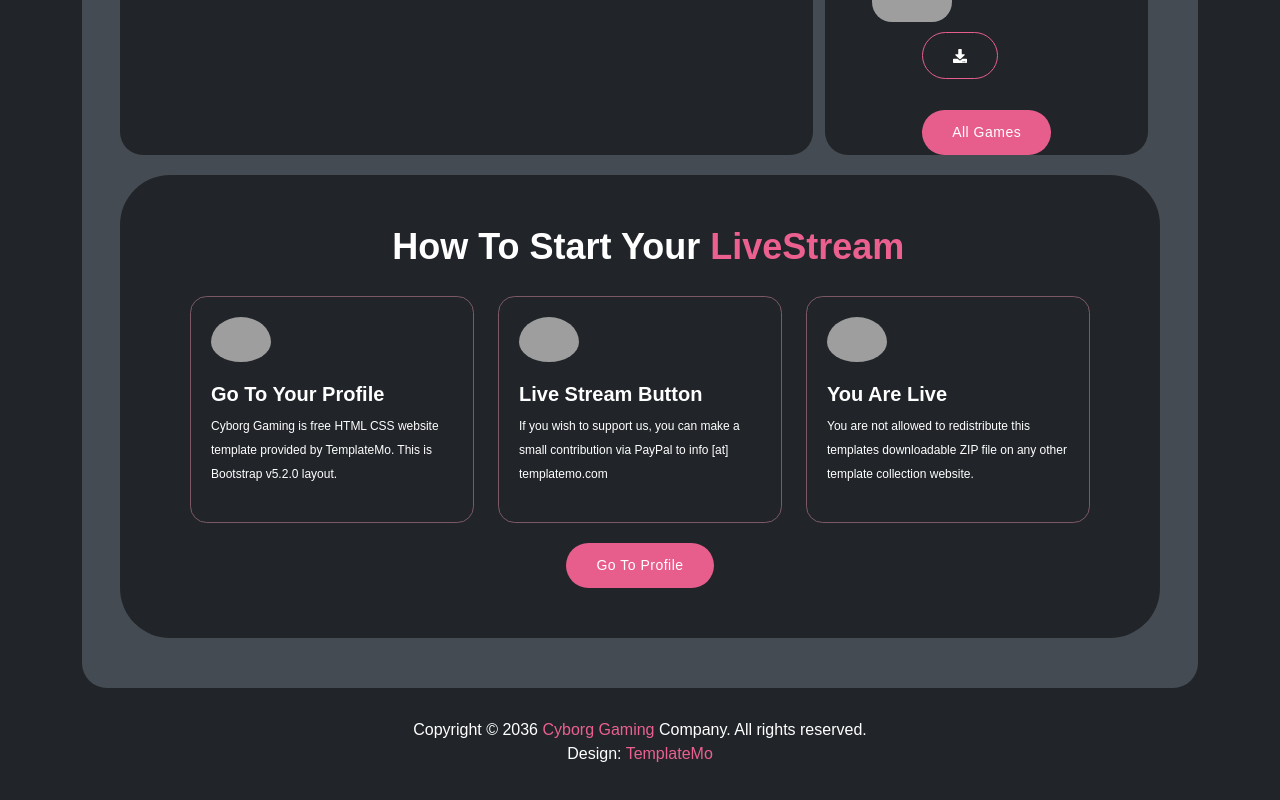
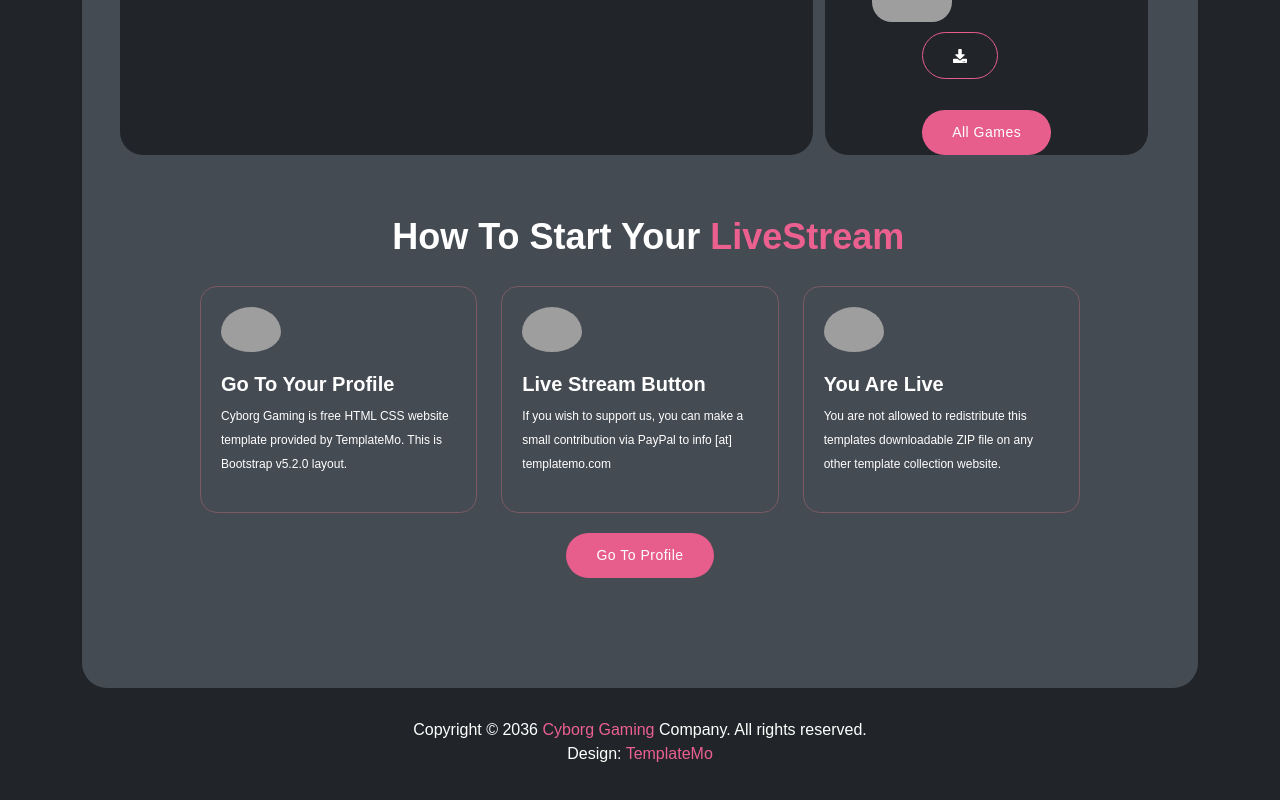
Before and after one commit to AsmaaNajm/ReactJS-Course-Website01-Cyborg, a React (Create React App) app: page /Browse in a window 1280 px wide. Shown: the part 887-1687 px from the top of the page. Built offline with nearby package versions, Linux system fonts and the light colour scheme; grey boxes are pictures that could not be loaded.

Commit message:
edit-live-stream-style

```diff
--- a/src/sections/LiveStream/LiveStream.css
+++ b/src/sections/LiveStream/LiveStream.css
@@ -2,5 +2,7 @@
     padding: 20px;
     display: flex;
     justify-content: space-between;
-
 }
+.wrapper-section{
+    padding: 60px;
+}
--- a/src/sections/LiveStream/LiveStream.js
+++ b/src/sections/LiveStream/LiveStream.js
@@ -8,7 +8,8 @@ function LiveStream() {
   })
   return (
     <>
-      <SectionWrapper>
+      <div className='wrapper-section'>
+        <div className='col-lg-12'>
           <SectionHeader>
             <div className='live-stream-title'>
               How To Start Your <em>LiveStream</em>
@@ -21,7 +22,8 @@ function LiveStream() {
             <div className='text-center'>
               <PrimaryButton>Go To Profile</PrimaryButton>
               </div>
-      </SectionWrapper>
+          </div>
+      </div>
 
     </>
 
```
Lines whose indentation alone changed are shown as unchanged.
